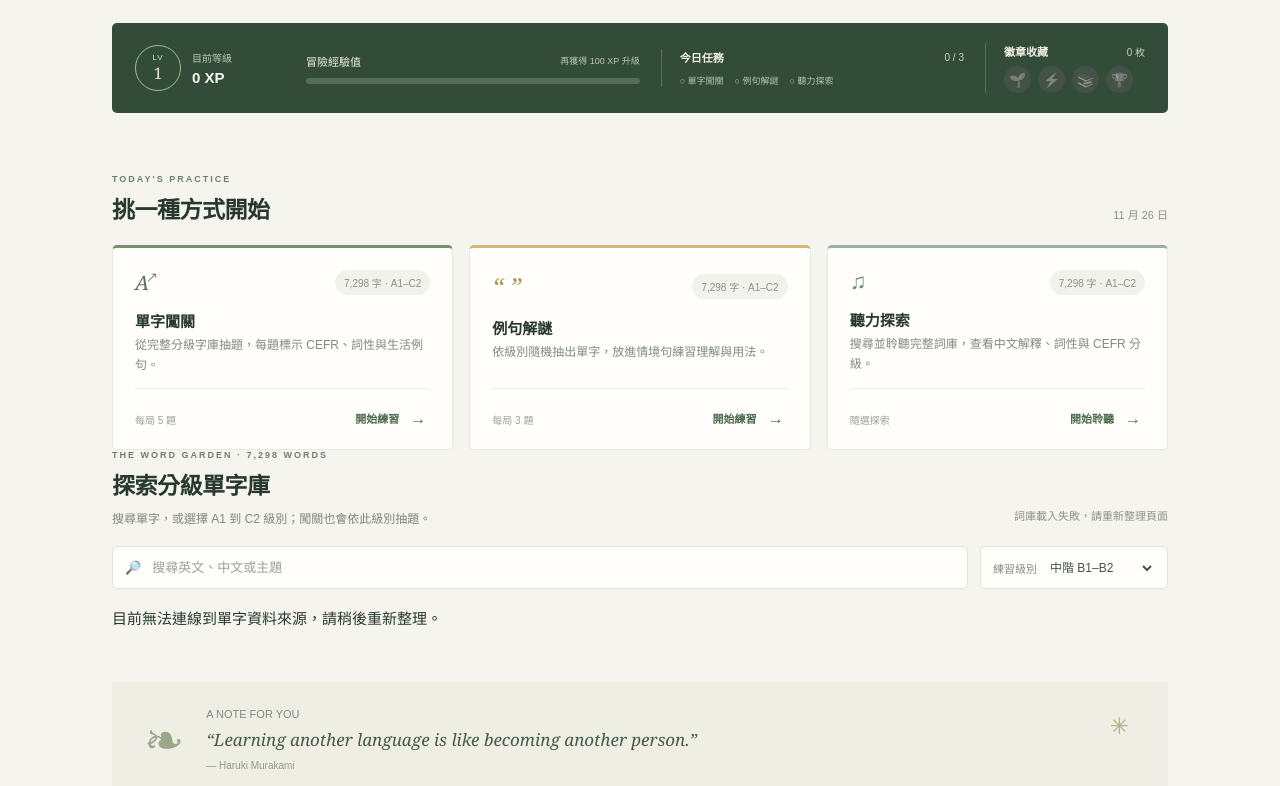
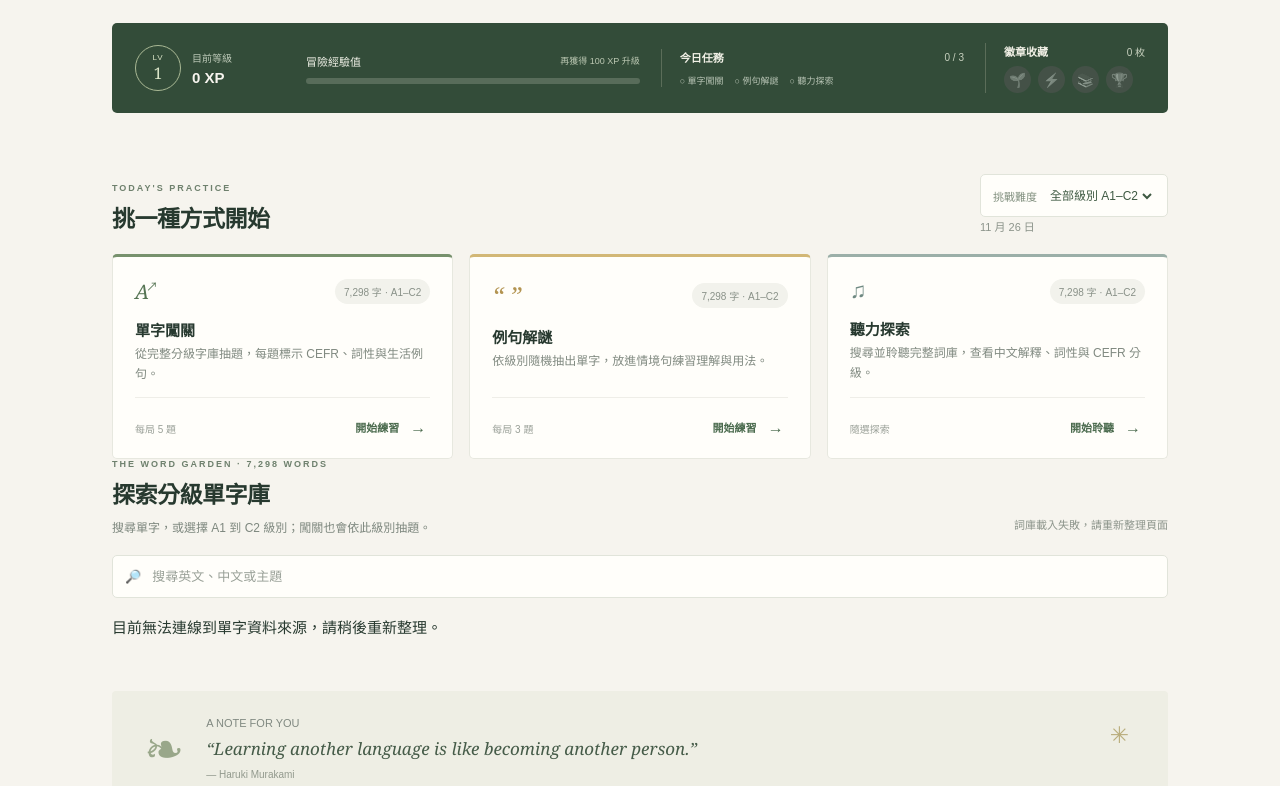
Before and after one commit to Garret111/english-garden, a plain HTML site: page site/index.html in a window 1280 px wide. Shown: the part 587-1373 px from the top of the page. Drawn offline with Linux system fonts and the light colour scheme; no server answers.

Commit message:
Add CEFR level selection before practice

```diff
--- a/site/index.html
+++ b/site/index.html
@@ -35,7 +35,7 @@
       <div class="badge-block"><div class="mission-heading"><strong>徽章收藏</strong><span id="badge-count">0 枚</span></div><div class="badge-list" id="badge-list"></div></div>
     </section>
 
-    <section class="section-heading" id="practice"><div><div class="eyebrow">TODAY'S PRACTICE</div><h2>挑一種方式開始</h2></div><span class="date-chip" id="today-label"></span></section>
+    <section class="section-heading" id="practice"><div><div class="eyebrow">TODAY'S PRACTICE</div><h2>挑一種方式開始</h2></div><div class="practice-tools"><label class="level-select-label">挑戰難度<select id="level-filter"><option value="all" selected>全部級別 A1–C2</option><option value="A1">A1 入門</option><option value="A2">A2 初級</option><option value="B1">B1 中級</option><option value="B2">B2 中高級</option><option value="C1">C1 高級</option><option value="C2">C2 精通</option><option value="B1-B2">中階 B1–B2</option></select></label><span class="date-chip" id="today-label"></span></div></section>
     <section class="practice-grid">
       <article class="practice-card word-card"><div class="card-top"><span class="card-icon">A<span>↗</span></span><span class="level">7,298 字 · A1–C2</span></div><h3>單字闖關</h3><p>從完整分級字庫抽題，每題標示 CEFR、詞性與生活例句。</p><div class="card-foot"><span>每局 5 題</span><button class="text-button" data-open="quiz">開始練習 <b>→</b></button></div></article>
       <article class="practice-card sentence-card" id="phrases"><div class="card-top"><span class="card-icon quote-icon">“ ”</span><span class="level">7,298 字 · A1–C2</span></div><h3>例句解謎</h3><p>依級別隨機抽出單字，放進情境句練習理解與用法。</p><div class="card-foot"><span>每局 3 題</span><button class="text-button" data-open="sentence">開始練習 <b>→</b></button></div></article>
@@ -44,7 +44,7 @@
 
     <section class="vocab-section" id="vocabulary">
       <div class="section-heading"><div><div class="eyebrow">THE WORD GARDEN · 7,298 WORDS</div><h2>探索分級單字庫</h2><p class="vocab-intro">搜尋單字，或選擇 A1 到 C2 級別；闖關也會依此級別抽題。</p></div><span class="date-chip" id="wordbank-status">詞庫載入中…</span></div>
-      <div class="vocab-controls"><label class="search-field">🔎 <input id="word-search" type="search" placeholder="搜尋英文、中文或主題" aria-label="搜尋單字"></label><label class="level-select-label">練習級別<select id="level-filter"><option value="all">全部級別 A1–C2</option><option value="B1-B2" selected>中階 B1–B2</option><option value="A1">A1 入門</option><option value="A2">A2 初級</option><option value="B1">B1 中級</option><option value="B2">B2 中高級</option><option value="C1">C1 高級</option><option value="C2">C2 精通</option></select></label></div>
+      <div class="vocab-controls"><label class="search-field">🔎 <input id="word-search" type="search" placeholder="搜尋英文、中文或主題" aria-label="搜尋單字"></label></div>
       <div class="vocab-results" id="vocab-results" aria-live="polite"></div>
     </section>
 
```
